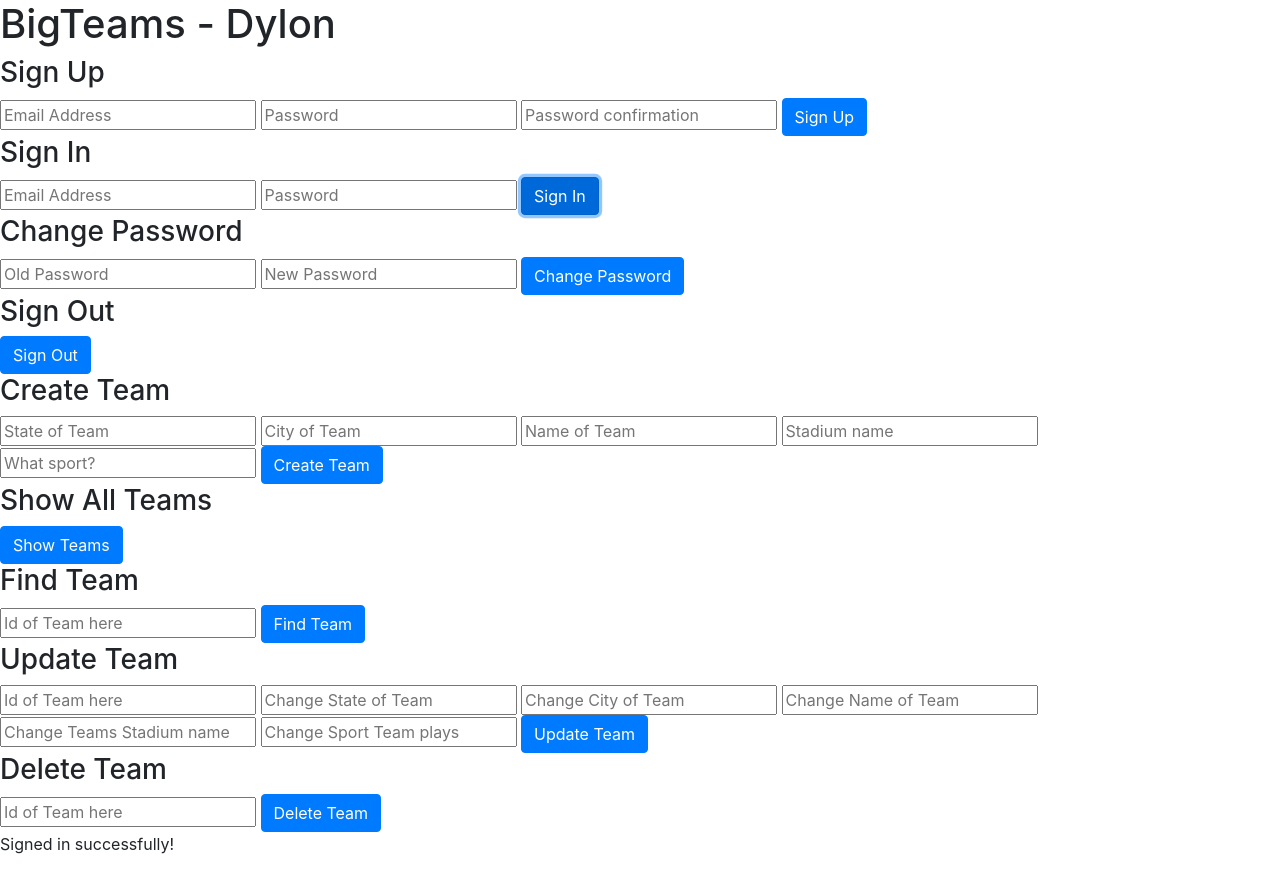
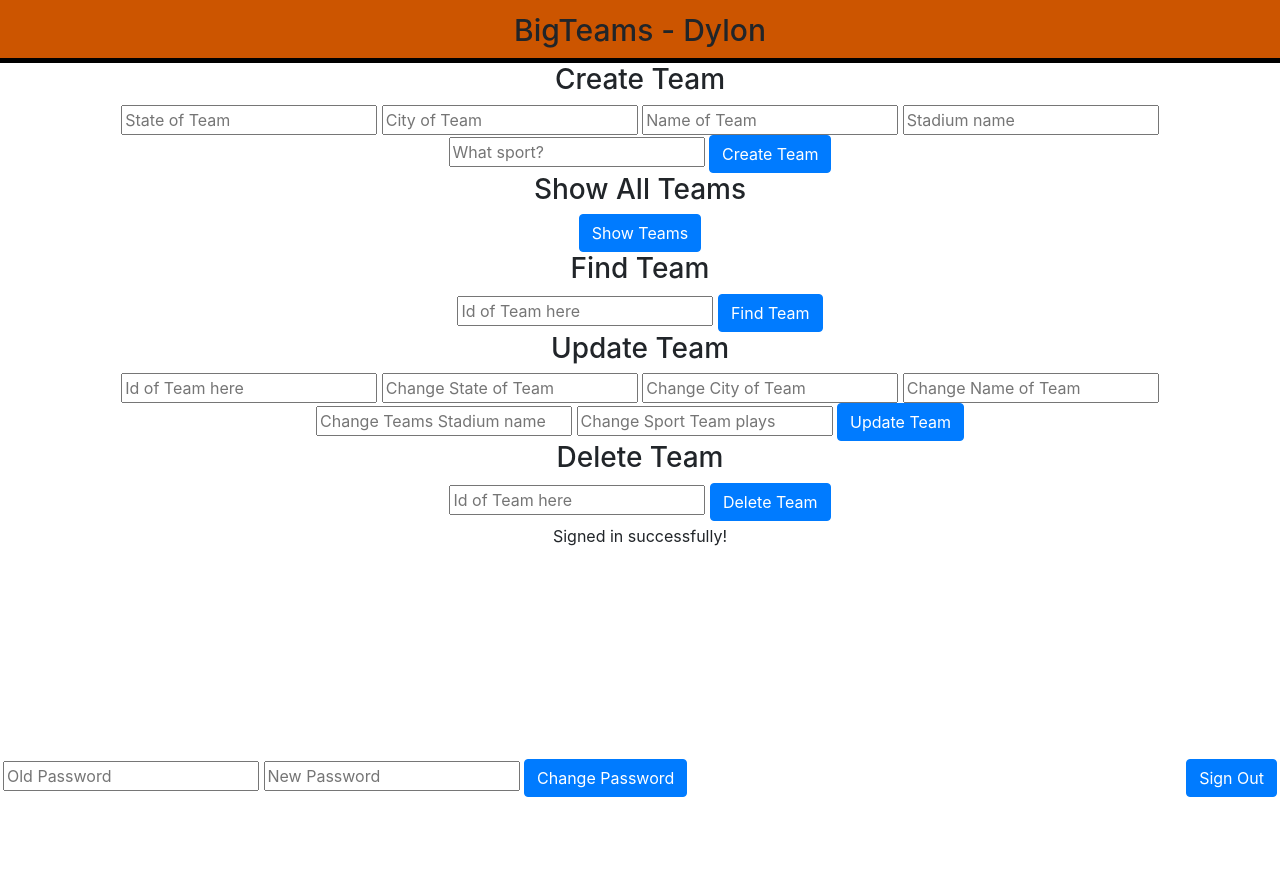
Before and after one commit to DylonFleming11/BigTeams, a website built with webpack: page index.html in a window 1280 px wide. Both pictures are taken after typing "name@example.com", "Sample123" into the empty fields and a click on the button "Sign In". After the commit the page ends 800 px from the top, so only its background shows below. Built offline with nearby package versions, Linux system fonts and the light colour scheme; files whose address does not match are found by name.

Commit message:
Couple styling changes before presentation Lots more styling to do, modals and all.

```diff
--- a/assets/scripts/app.js
+++ b/assets/scripts/app.js
@@ -16,4 +16,6 @@ $(() => {
   $('#show-team').on('submit', authEvents.onShowTeam)
   $('#update-team').on('submit', authEvents.onUpdateTeam)
   $('#delete-team').on('submit', authEvents.onDeleteTeam)
+  $('.after-signin').hide()
+  $('.change-singin').hide()
 })
--- a/assets/scripts/ui.js
+++ b/assets/scripts/ui.js
@@ -14,6 +14,9 @@ const signInSuccess = function (res) {
   $('#sign-in').trigger('reset')
   $('#messaging').text('Signed in successfully!')
   store.user = res.user
+  $('.after-signin').show()
+  $('.before-signin').hide()
+  $('.change-singin').show()
 }
 
 const signInFailure = function () {
--- a/assets/styles/index.scss
+++ b/assets/styles/index.scss
@@ -1 +1,48 @@
 @import '~bootstrap/scss/bootstrap';
+
+body {
+  text-align: center;
+}
+
+#sign-out {
+  position: absolute;
+  right: 3px;
+  bottom: 3px;
+}
+
+#change-pass {
+  position: absolute;
+  left: 3px;
+  bottom: 3px;
+}
+
+.top-section {
+  position: relative;
+  text-align: center;
+  border-bottom-style: solid;
+  border-width: thick;
+  border-color: black;
+  background-color: white;
+  padding-top: 2px;
+  background: rgb(204, 85, 0);
+}
+
+h1 {
+  font-size: 30px;
+  margin: 10px;
+}
+
+.before-signin {
+  position: relative;
+  top: 90px;
+}
+
+// .after-signin {
+//   position: relative;
+//   top: 90px;
+// }
+
+#messaging {
+  position: relative;
+  top: 3px;
+}
--- a/index.html
+++ b/index.html
@@ -12,8 +12,10 @@
       <script src="public/application.js" type="text/javascript" charset="utf-8" defer></script>
     </head>
     <body>
+      <section class="top-section">
       <h1>BigTeams - Dylon</h1>
-
+    </section>
+    <section class="before-signin">
       <section>
         <h3>Sign Up</h3>
         <form id="sign-up">
@@ -32,10 +34,12 @@
           <button type="submit" class="btn btn-primary">Sign In</button>
         </form>
       </section>
+    </section>
 
+    <section class="change-singin">
       <section>
-        <h3>Change Password</h3>
         <form id="change-pass">
+          <!-- <h3>Change Password</h3> -->
           <input name="passwords[old]" required type="password" placeholder="Old Password"/>
           <input name="passwords[new]" required type="password" placeholder="New Password"/>
           <button type="submit" class="btn btn-primary">Change Password</button>
@@ -43,12 +47,14 @@
       </section>
 
       <section>
-        <h3>Sign Out</h3>
         <form id="sign-out">
+          <!-- <h6>Sign Out</h6> -->
           <button type="button" class="btn btn-primary">Sign Out</button>
         </form>
       </section>
+    </section>
 
+    <section class="after-signin">
       <section>
         <h3>Create Team</h3>
         <form id="create-team">
@@ -96,7 +102,7 @@
           <button type="submit" class="btn btn-primary">Delete Team</button>
         </form>
       </section>
-
+    </section>
       <p id="messaging"></p>
       <p id="teams"></p>
 
```
